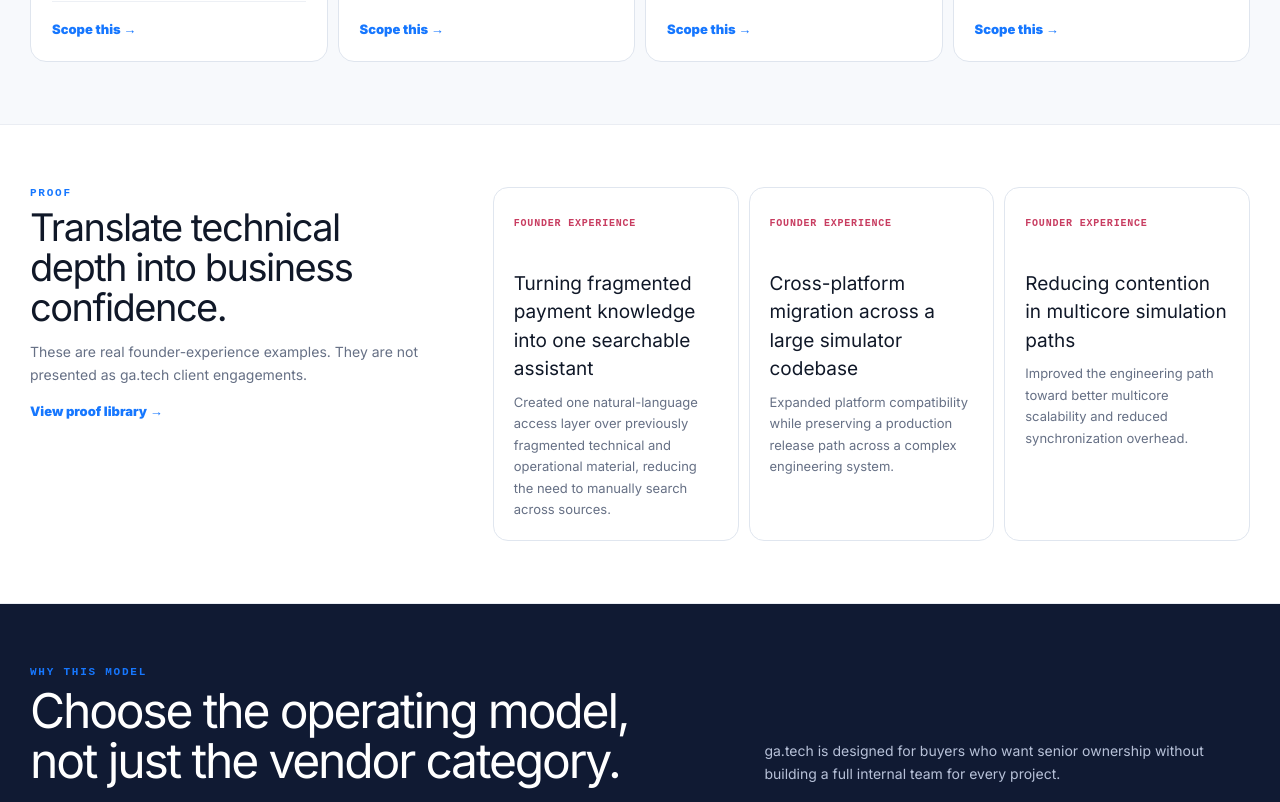
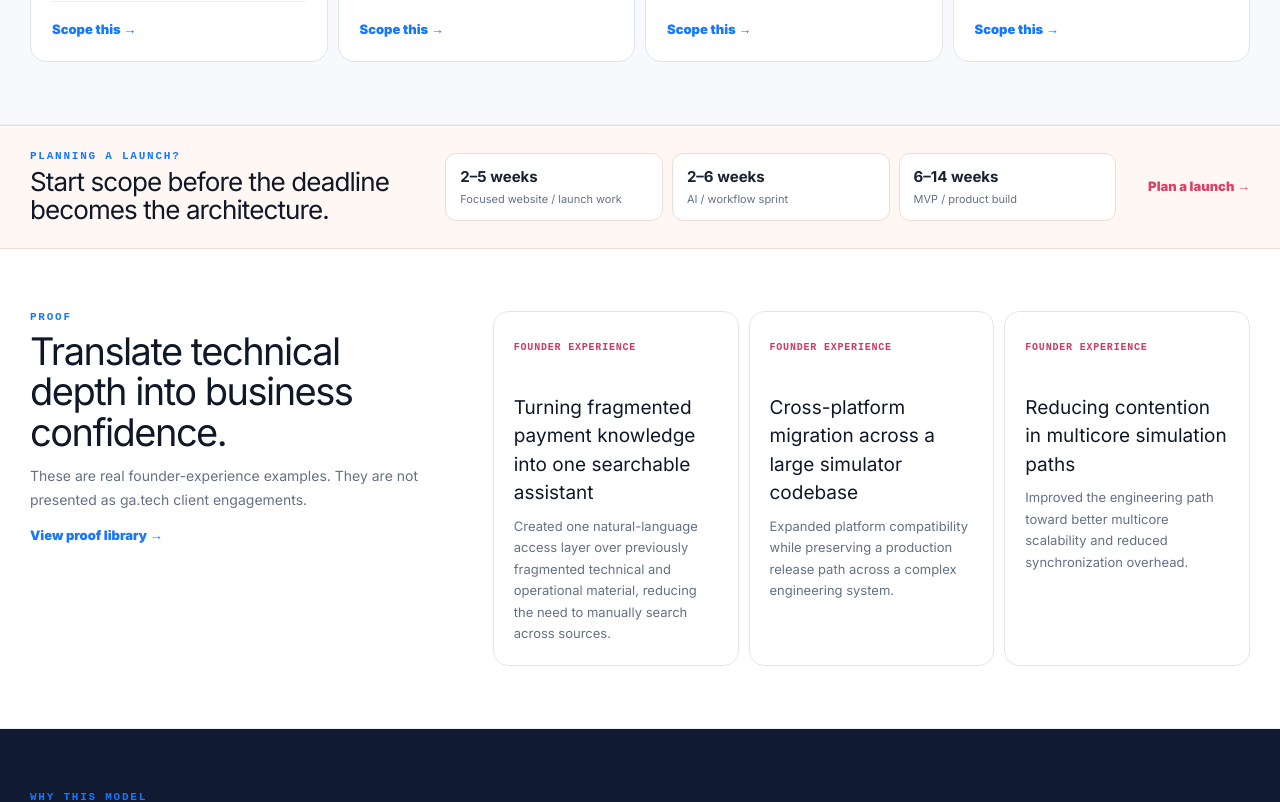
Before and after one commit to gauravanand-sudo/gaurav-portfolio, a Next.js app: page / in a window 1280 px wide. Shown: the part 2740-3542 px from the top of the page. Built offline with nearby package versions, Linux system fonts and the light colour scheme; no server answers.

Commit message:
Complete sales engine integrations and launch planning

```diff
--- a/app/api/events/route.ts
+++ b/app/api/events/route.ts
@@ -13,9 +13,9 @@ export async function POST(request: NextRequest) {
     }
 
     if (process.env.ANALYTICS_WEBHOOK_URL) {
-      await fetch(process.env.ANALYTICS_WEBHOOK_URL, {
-        method:'POST', headers:{'Content-Type':'application/json'}, body:JSON.stringify(enriched)
-      }).catch(() => null)
+      const headers:Record<string,string>={'Content-Type':'application/json'}
+      if (process.env.ANALYTICS_WEBHOOK_SECRET) headers.Authorization=`Bearer ${process.env.ANALYTICS_WEBHOOK_SECRET}`
+      await fetch(process.env.ANALYTICS_WEBHOOK_URL,{method:'POST',headers,body:JSON.stringify(enriched)}).catch(()=>null)
     }
 
     console.info('ga.tech event', JSON.stringify(enriched))
--- a/app/api/leads/route.ts
+++ b/app/api/leads/route.ts
@@ -2,8 +2,15 @@ import { NextRequest, NextResponse } from 'next/server'
 import { scoreLead } from '@/lib/lead-scoring'
 
 export const runtime = 'nodejs'
+const notifyEmail = process.env.LEAD_NOTIFY_EMAIL || 'gaurav.anand54@gmail.com'
 
-const notifyEmail = process.env.LEAD_NOTIFY_EMAIL || 'gaurav.anand54@gmail.com'
+function routeLead(tier:'high'|'medium'|'low', leadType:string) {
+  if (leadType === 'discovery') return { routeTo:'Discovery queue', nextAction:'Confirm slot and qualify the decision/problem', responseTarget:'1 business day' }
+  if (leadType === 'referral') return { routeTo:'Referral queue', nextAction:'Validate permission, fit and introduction path', responseTarget:'1 business day' }
+  if (tier === 'high') return { routeTo:'Priority sales', nextAction:'Qualify and prepare discovery/scope path', responseTarget:'4 business hours when practical' }
+  if (tier === 'medium') return { routeTo:'Standard sales', nextAction:'Review fit and send scope questions', responseTarget:'1 business day' }
+  return { routeTo:'Nurture / review', nextAction:'Assess fit, redirect or nurture', responseTarget:'1 business day' }
+}
 
 export async function POST(request: NextRequest) {
   try {
@@ -15,42 +22,42 @@ export async function POST(request: NextRequest) {
     if (missing.length) return NextResponse.json({ ok:false, error:`Missing: ${missing.join(', ')}` }, { status: 400 })
 
     const scoring = scoreLead(body)
+    const routing = routeLead(scoring.tier, String(body.leadType || 'project'))
     const lead = {
       id: crypto.randomUUID(),
       createdAt: new Date().toISOString(),
       stage: 'New',
+      pipeline: 'ga.tech Sales',
+      ...routing,
       ...body,
       leadScore: scoring.score,
       leadTier: scoring.tier,
       leadScoreReasons: scoring.reasons,
+      sourceKey: body.utm_campaign || body.utm_source || body.referrer || 'direct',
     }
 
     const deliveries: Promise<unknown>[] = []
-
     const crmWebhook = process.env.CRM_WEBHOOK_URL
     if (crmWebhook) {
-      deliveries.push(fetch(crmWebhook, {
-        method:'POST',
-        headers:{'Content-Type':'application/json'},
-        body:JSON.stringify(lead),
-      }).catch(() => null))
+      const headers:Record<string,string>={'Content-Type':'application/json'}
+      if (process.env.CRM_WEBHOOK_SECRET) headers.Authorization=`Bearer ${process.env.CRM_WEBHOOK_SECRET}`
+      deliveries.push(fetch(crmWebhook,{method:'POST',headers,body:JSON.stringify(lead)}).catch(()=>null))
     }
 
-    deliveries.push(fetch(`https://formsubmit.co/ajax/${encodeURIComponent(notifyEmail)}`, {
+    deliveries.push(fetch(`https://formsubmit.co/ajax/${encodeURIComponent(notifyEmail)}`,{
       method:'POST',
       headers:{'Content-Type':'application/json','Accept':'application/json'},
       body:JSON.stringify({
-        _subject: `[${scoring.tier.toUpperCase()} ${scoring.score}] ga.tech lead: ${body.request}`,
-        _autoresponse: 'Thanks for contacting ga.tech. Your request has been received. Target response time is within 1 business day.',
+        _subject:`[${scoring.tier.toUpperCase()} ${scoring.score}] ga.tech lead: ${body.request}`,
+        _autoresponse:'Thanks for contacting ga.tech. Your request has been received. Target response time is within 1 business day.',
         ...lead,
       }),
-    }).catch(() => null))
+    }).catch(()=>null))
 
     await Promise.allSettled(deliveries)
-    console.info('ga.tech lead', JSON.stringify({ id: lead.id, stage: lead.stage, tier: scoring.tier, score: scoring.score, source: body.utm_source || body.referrer || 'direct' }))
-
-    return NextResponse.json({ ok:true, id:lead.id, score:scoring.score, tier:scoring.tier })
+    console.info('ga.tech lead',JSON.stringify({id:lead.id,stage:lead.stage,tier:scoring.tier,score:scoring.score,routeTo:routing.routeTo,source:lead.sourceKey}))
+    return NextResponse.json({ok:true,id:lead.id,score:scoring.score,tier:scoring.tier,routeTo:routing.routeTo,responseTarget:routing.responseTarget})
   } catch {
-    return NextResponse.json({ ok:false, error:'Unable to process lead' }, { status:500 })
+    return NextResponse.json({ok:false,error:'Unable to process lead'},{status:500})
   }
 }
--- a/app/api/subscribe/route.ts
+++ b/app/api/subscribe/route.ts
@@ -9,15 +9,15 @@ export async function POST(request: NextRequest) {
     const email = String(body.email || '').trim()
     if (!email || !email.includes('@')) return NextResponse.json({ ok:false }, { status:400 })
 
-    const subscriber = { email, source: body.source || 'site', createdAt:new Date().toISOString() }
+    const subscriber = { email, source: body.source || 'site', createdAt:new Date().toISOString(), stage:'Subscriber' }
 
     if (process.env.MARKETING_WEBHOOK_URL) {
-      fetch(process.env.MARKETING_WEBHOOK_URL, {
-        method:'POST', headers:{'Content-Type':'application/json'}, body:JSON.stringify(subscriber)
-      }).catch(() => null)
+      const headers:Record<string,string>={'Content-Type':'application/json'}
+      if (process.env.MARKETING_WEBHOOK_SECRET) headers.Authorization=`Bearer ${process.env.MARKETING_WEBHOOK_SECRET}`
+      fetch(process.env.MARKETING_WEBHOOK_URL,{method:'POST',headers,body:JSON.stringify(subscriber)}).catch(()=>null)
     }
 
-    await fetch(`https://formsubmit.co/ajax/${encodeURIComponent(notifyEmail)}`, {
+    await fetch(`https://formsubmit.co/ajax/${encodeURIComponent(notifyEmail)}`,{
       method:'POST',
       headers:{'Content-Type':'application/json','Accept':'application/json'},
       body:JSON.stringify({
@@ -28,7 +28,7 @@ export async function POST(request: NextRequest) {
         source:subscriber.source,
         created_at:subscriber.createdAt,
       }),
-    }).catch(() => null)
+    }).catch(()=>null)
 
     return NextResponse.json({ ok:true })
   } catch {
--- a/app/book/page.tsx
+++ b/app/book/page.tsx
@@ -6,5 +6,6 @@ import LeadForm from '@/components/LeadForm'
 export const metadata: Metadata = { title:'Book Discovery', description:'Request a 20-minute discovery conversation with ga.tech.', alternates:{canonical:'/book'} }
 
 export default function BookPage(){
- return <><Nav/><main className="company-page"><section className="company-hero"><div className="site-shell"><p className="company-kicker">20-MINUTE DISCOVERY</p><h1>Not sure what to build yet? Start with the decision.</h1><p>Use discovery when you know the business problem but want help choosing the right product, automation or delivery path.</p></div></section><section className="company-section"><div className="site-shell contact-form-layout"><div className="contact-form-copy"><p className="company-kicker">GOOD FOR</p><h2>A short fit-and-direction conversation.</h2><p>This is not a free consulting workshop. It is a focused discussion to understand the problem, fit and likely next step.</p></div><LeadForm mode="discovery"/></div></section></main><Footer/></>
+ const bookingUrl=process.env.BOOKING_URL
+ return <><Nav/><main id="main-content" className="company-page"><section className="company-hero"><div className="site-shell"><p className="company-kicker">20-MINUTE DISCOVERY</p><h1>Not sure what to build yet? Start with the decision.</h1><p>Use discovery when you know the business problem but want help choosing the right product, automation or delivery path.</p>{bookingUrl?<div className="company-hero-actions"><a data-track="calendar_opened" className="button button-primary button-lg" href={bookingUrl} target="_blank" rel="noopener noreferrer">Open live calendar →</a></div>:null}</div></section><section className="company-section"><div className="site-shell contact-form-layout"><div className="contact-form-copy"><p className="company-kicker">{bookingUrl?'PREFER A REQUEST INSTEAD?':'REQUEST A SLOT'}</p><h2>{bookingUrl?'Send context before we speak.':'A short fit-and-direction conversation.'}</h2><p>{bookingUrl?'If you would rather send the problem first, use the form and suggest a date/time.':'This is not a free consulting workshop. It is a focused discussion to understand the problem, fit and likely next step. Add a preferred date/time and we will confirm availability.'}</p></div><LeadForm mode="discovery"/></div></section></main><Footer/></>
 }
--- a/app/maturity-extra.css
+++ b/app/maturity-extra.css
@@ -44,3 +44,15 @@
 @media(max-width:560px){.care-grid,.risk-grid,.resource-grid{grid-template-columns:1fr}.subscribe-form input{min-width:100%;width:100%}.subscribe-form .button{width:100%}.lead-step-actions{flex-direction:column}.lead-step-actions .button{width:100%}}
 
 .lead-step-hidden{display:none!important}
+
+/* v11 last-mile sales operations */
+.footer-sales-email{display:inline-block;margin-top:9px;color:#1677ff;text-decoration:none;font-size:12px;font-weight:750}
+.launch-window-strip{padding:24px 0;background:#fff7f3;border-top:1px solid #f2ddd6;border-bottom:1px solid #f2ddd6}
+.launch-window-grid{display:grid;grid-template-columns:.8fr 1.4fr auto;gap:32px;align-items:center}
+.launch-window-grid h2{margin-top:6px;font-size:26px;letter-spacing:-.035em;line-height:1.08}
+.launch-window-items{display:grid;grid-template-columns:repeat(3,1fr);gap:9px}
+.launch-window-items span{display:grid;gap:3px;padding:12px 14px;border-radius:11px;background:#fff;border:1px solid #efdcd5}
+.launch-window-items strong{font-size:15px;color:#182230}.launch-window-items small{font-size:11px;color:#667085}
+.launch-window-grid>a{color:#d94367;text-decoration:none;font-size:13px;font-weight:850;white-space:nowrap}
+@media(max-width:900px){.launch-window-grid{grid-template-columns:1fr}.launch-window-items{grid-template-columns:repeat(3,1fr)}}
+@media(max-width:560px){.launch-window-items{grid-template-columns:1fr}}
--- a/app/page.tsx
+++ b/app/page.tsx
@@ -29,6 +29,8 @@ export default function Home(){
 
   <section className="maturity-section maturity-soft"><div className="site-shell"><div className="maturity-section-head"><div><p className="company-kicker">COMMERCIAL STARTING POINTS</p><h2>Know the likely size before you fill a form.</h2></div><p>Planning ranges are directional—not fixed quotes. If you have a fixed launch date, start scoping early: common engagements run roughly 1–14 weeks depending on complexity.</p></div><div className="starter-offer-grid">{salesOffers.map(o=><article className="starter-offer-card" key={o.key}><span>{o.label}</span><h3>{o.title}</h3><p>{o.copy}</p><small><b>Good for:</b> {o.goodFor}</small><div className="offer-commercials"><strong>{o.timeline}</strong><span>{o.planningRange}</span></div><Link data-track="offer_scope_click" data-track-label={o.key} href={`/contact?request=${encodeURIComponent(o.request)}`}>Scope this →</Link></article>)}</div></div></section>
 
+  <section className="launch-window-strip"><div className="site-shell launch-window-grid"><div><p className="company-kicker">PLANNING A LAUNCH?</p><h2>Start scope before the deadline becomes the architecture.</h2></div><div className="launch-window-items"><span><strong>2–5 weeks</strong><small>Focused website / launch work</small></span><span><strong>2–6 weeks</strong><small>AI / workflow sprint</small></span><span><strong>6–14 weeks</strong><small>MVP / product build</small></span></div><Link data-track="launch_window_cta" href="/contact">Plan a launch →</Link></div></section>
+
   <section className="maturity-section"><div className="site-shell proof-section-grid"><div className="proof-intro"><p className="company-kicker">PROOF</p><h2>Translate technical depth into business confidence.</h2><p>These are real founder-experience examples. They are not presented as ga.tech client engagements.</p><Link href="/case-studies" className="company-text-link">View proof library →</Link></div><div className="proof-card-grid">{realProof.map(c=><article key={c.slug}><span>{c.kind.toUpperCase()}</span><h3>{c.title}</h3><p>{c.outcome}</p></article>)}</div></div></section>
 
   <section className="maturity-section maturity-dark"><div className="site-shell"><div className="maturity-section-head dark-head"><div><p className="company-kicker">WHY THIS MODEL</p><h2>Choose the operating model, not just the vendor category.</h2></div><p>ga.tech is designed for buyers who want senior ownership without building a full internal team for every project.</p></div><div className="comparison-table"><div className="comparison-row heading"><span>Option</span><span>Common trade-off</span><span>ga.tech response</span></div>{[['Multiple freelancers','Coordination and accountability split across people','One accountable delivery owner'],['Large agency','More layers between buyer and delivery','Founder-led execution close to the work'],['Internal hire','Slow and expensive for time-bounded project needs','Flexible fixed, milestone or care-plan engagement'],['AI/no-code alone','Fast prototypes can stall on integration and ownership','Engineering + automation + launch path']].map(r=><div className="comparison-row" key={r[0]}><strong>{r[0]}</strong><span>{r[1]}</span><span>{r[2]}</span></div>)}</div></div></section>
--- a/app/privacy/page.tsx
+++ b/app/privacy/page.tsx
@@ -6,7 +6,7 @@ export const metadata: Metadata={title:'Privacy Policy',description:'Privacy pol
 
 export default function PrivacyPage(){return <><Nav/><main id="main-content" className="legal-page"><div className="site-shell legal-shell"><p className="company-kicker">LEGAL</p><h1>Privacy Policy</h1><p className="legal-updated">Last updated: 23 September 2026</p>
 <section><h2>What we collect</h2><p>When you submit a project brief, discovery request, referral or newsletter signup, we may collect contact details, company information, project context, budget/timeline selections and optional links you provide.</p></section>
-<section><h2>Attribution and website events</h2><p>The site may store campaign parameters such as UTM source, medium and campaign, original landing page and referrer in session storage so an enquiry can be attributed to its source. First-party events such as page views, CTA clicks, form starts and submissions may be recorded in server logs or forwarded to a configured analytics service.</p></section>
+<section><h2>Attribution and website events</h2><p>The site may store campaign parameters such as UTM source, medium and campaign, original landing page and referrer in session storage so an enquiry can be attributed to its source. First-party events such as page views, engaged views, CTA clicks, form starts and submissions may be recorded in server logs or forwarded to a configured analytics service. If Google Analytics is enabled, only sanitized event metadata is forwarded; project descriptions, names, email addresses and phone numbers are not intentionally sent to GA4.</p></section>
 <section><h2>Lead qualification</h2><p>Project enquiries may be assigned a routing score based on information you submit, such as budget range, timeline, company context and brief detail. This score helps prioritize follow-up and does not make an automated decision about whether ga.tech will work with you.</p></section>
 <section><h2>How we use information</h2><p>We use information to evaluate requests, communicate, prepare scope or estimates, improve the sales funnel, prevent abuse and—if an engagement begins—deliver and support the agreed work.</p></section>
 <section><h2>Service providers</h2><p>Information may be processed by hosting, form/email delivery, CRM, analytics or marketing automation providers configured by ga.tech. These services are used to operate the website and follow up on requests. Do not submit passwords, financial credentials, government IDs or other highly sensitive data through website forms.</p></section>
--- a/components/SalesTracker.tsx
+++ b/components/SalesTracker.tsx
@@ -2,6 +2,18 @@
 
 import { useEffect } from 'react'
 import { usePathname } from 'next/navigation'
+
+const GA_ID = process.env.NEXT_PUBLIC_GA_ID || ''
+
+function sessionId() {
+  if (typeof window === 'undefined') return ''
+  let id = sessionStorage.getItem('ga_session_id')
+  if (!id) {
+    id = crypto.randomUUID()
+    sessionStorage.setItem('ga_session_id', id)
+  }
+  return id
+}
 
 function getAttribution() {
   if (typeof window === 'undefined') return {}
@@ -26,16 +38,32 @@ function getAttribution() {
   try { return JSON.parse(sessionStorage.getItem('ga_attribution') || '{}') } catch { return {} }
 }
 
+function ga4(event: string, data: Record<string, unknown>) {
+  if (!GA_ID || typeof window === 'undefined') return
+  const gtag = (window as any).gtag
+  if (typeof gtag !== 'function') return
+  const safe: Record<string, unknown> = {}
+  for (const key of ['label','href','source','mode','step','budget','search']) {
+    if (data[key] !== undefined) safe[key] = data[key]
+  }
+  gtag('event', event, safe)
+}
+
 export async function track(event: string, data: Record<string, unknown> = {}) {
   if (typeof window === 'undefined') return
+  const body = {
+    event,
+    path: window.location.pathname,
+    timestamp: new Date().toISOString(),
+    session_id: sessionId(),
+    attribution: getAttribution(),
+    ...data,
+  }
+
+  ga4(event, data)
+
   try {
-    const payload = JSON.stringify({
-      event,
-      path: window.location.pathname,
-      timestamp: new Date().toISOString(),
-      attribution: getAttribution(),
-      ...data,
-    })
+    const payload = JSON.stringify(body)
     if (navigator.sendBeacon) navigator.sendBeacon('/api/events', new Blob([payload], { type: 'application/json' }))
     else await fetch('/api/events', { method:'POST', headers:{'Content-Type':'application/json'}, body:payload, keepalive:true })
   } catch {}
@@ -45,8 +73,43 @@ export default function SalesTracker() {
   const pathname = usePathname()
 
   useEffect(() => {
+    sessionId()
     getAttribution()
+
+    if (GA_ID && !(window as any).gtag) {
+      const script = document.createElement('script')
+      script.async = true
+      script.src = `https://www.googletagmanager.com/gtag/js?id=${GA_ID}`
+      document.head.appendChild(script)
+      ;(window as any).dataLayer = (window as any).dataLayer || []
+      ;(window as any).gtag = function(){ (window as any).dataLayer.push(arguments) }
+      ;(window as any).gtag('js', new Date())
+      ;(window as any).gtag('config', GA_ID, { anonymize_ip: true })
+    }
+
     track('page_view', { search: window.location.search })
+
+    let engaged = false
+    const markEngaged = () => {
+      if (engaged) return
+      const scrolled = window.scrollY + window.innerHeight >= document.documentElement.scrollHeight * 0.5
+      if (scrolled) {
+        engaged = true
+        track('engaged_view', { mode:'scroll_50' })
+      }
+    }
+    const timer = window.setTimeout(() => {
+      if (!engaged) {
+        engaged = true
+        track('engaged_view', { mode:'20_seconds' })
+      }
+    }, 20000)
+    window.addEventListener('scroll', markEngaged, { passive:true })
+
+    return () => {
+      clearTimeout(timer)
+      window.removeEventListener('scroll', markEngaged)
+    }
   }, [pathname])
 
   useEffect(() => {
```
Also changed, not shown: components/Footer.tsx (+5 -1 lines), 2 other files (tests, documents, lock files or other folders).
